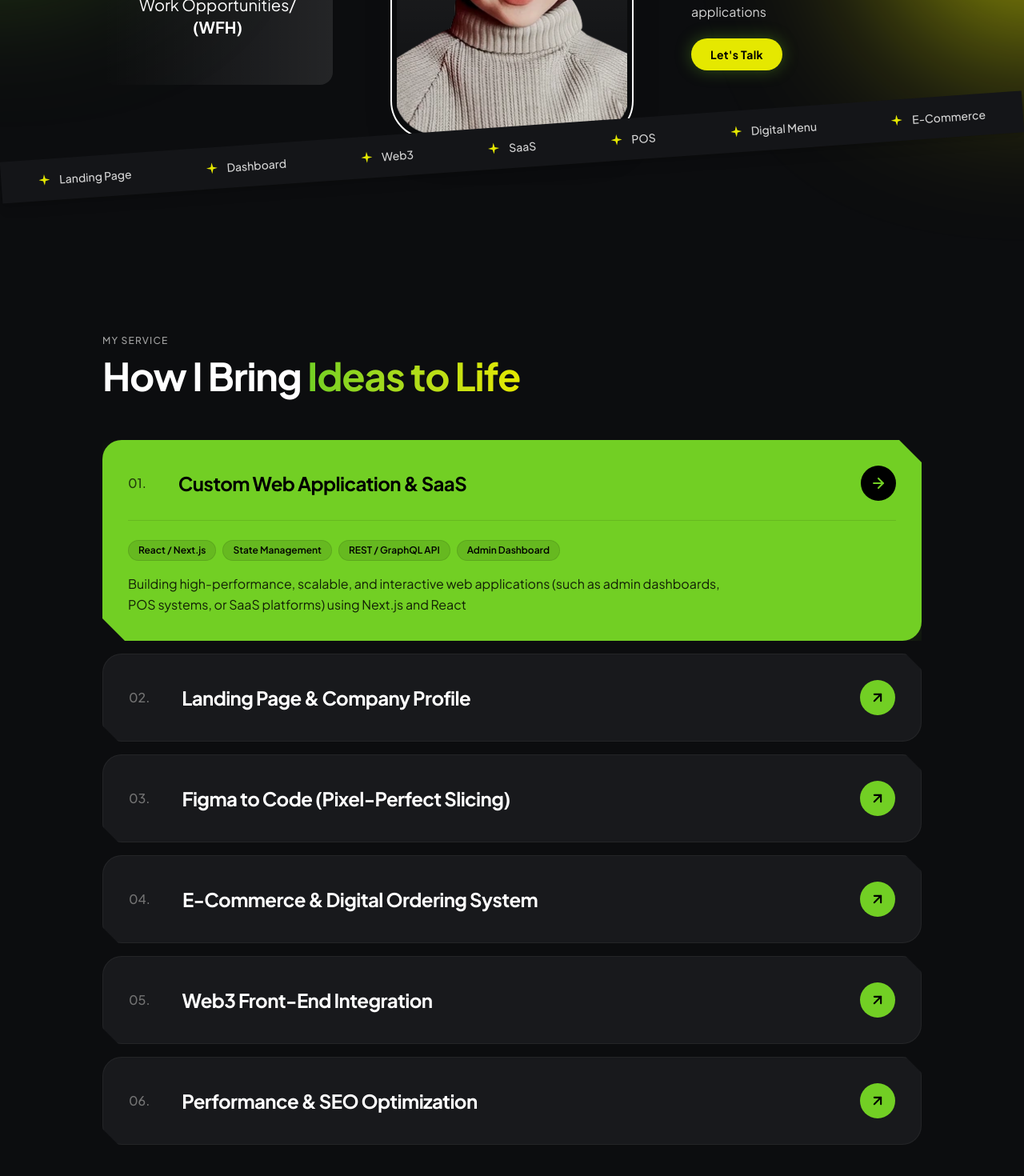
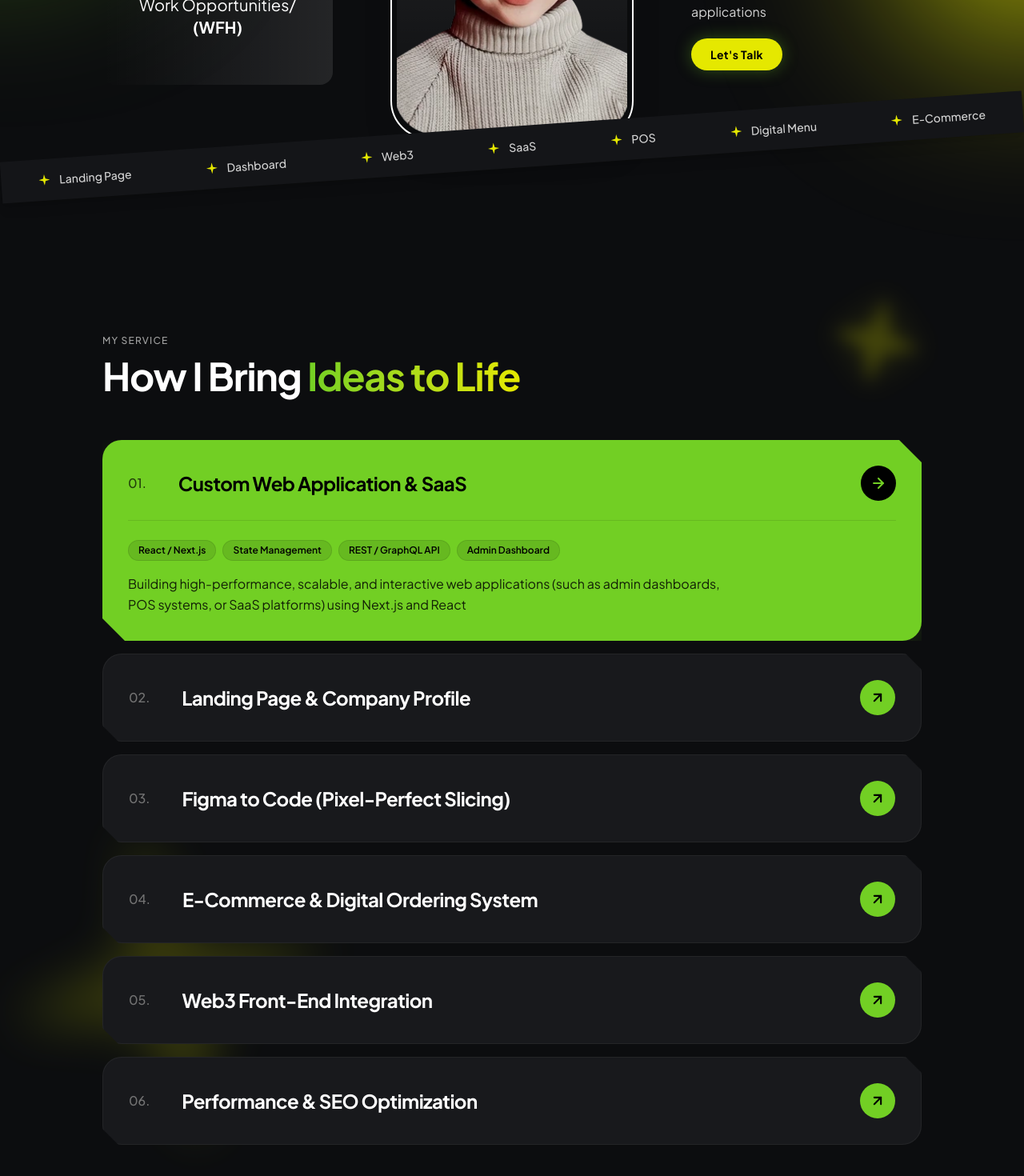
Before and after one commit to ResyinRVH/resyin-portofolio, a Next.js app: page / in a window 1280 px wide. Shown: the part 530-2000 px from the top of the page at 80% size. Built offline with nearby package versions, Linux system fonts and the light colour scheme.

Commit message:
style: change background style with start blur

```diff
--- a/src/components/Service.tsx
+++ b/src/components/Service.tsx
@@ -55,8 +55,28 @@ export const Services: React.FC = () => {
   };
 
   return (
-    <section id="service" className="scroll-mt-28 py-24 px-6 md:px-20 bg-[#0c0d0f] text-white">
-      <div className="max-w-5xl mx-auto">
+    <section
+      id="service"
+      className="relative scroll-mt-28 py-24 px-6 md:px-20 bg-[#0c0d0f] text-white overflow-hidden"
+    >
+      <div
+        aria-hidden="true"
+        className="pointer-events-none absolute top-12 right-12 md:right-32 w-28 h-28 opacity-25 blur-[10px] rotate-12"
+      >
+        <svg viewBox="0 0 24 24" className="w-full h-full fill-[#E5E800] drop-shadow-[0_0_20px_rgba(229,232,0,0.8)]">
+          <path d="M12 0L14.5 9.5L24 12L14.5 14.5L12 24L9.5 14.5L0 12L9.5 9.5L12 0Z" />
+        </svg>
+      </div>
+      <div
+        aria-hidden="true"
+        className="pointer-events-none absolute bottom-24 left-8 md:left-3 w-100 h-100 opacity-20 blur-[30px] -rotate-12"
+      >
+        <svg viewBox="0 0 24 24" className="w-full h-full fill-[#E5E800] drop-shadow-[0_0_15px_rgba(114,207,36,0.7)]">
+          <path d="M12 0L14.5 9.5L24 12L14.5 14.5L12 24L9.5 14.5L0 12L9.5 9.5L12 0Z" />
+        </svg>
+      </div>
+
+      <div className="relative z-10 max-w-5xl mx-auto">
         <div className="flex flex-col md:flex-row md:items-end justify-between gap-6 mb-14">
           <div>
             <div className="flex items-center gap-2 mb-3">
```
